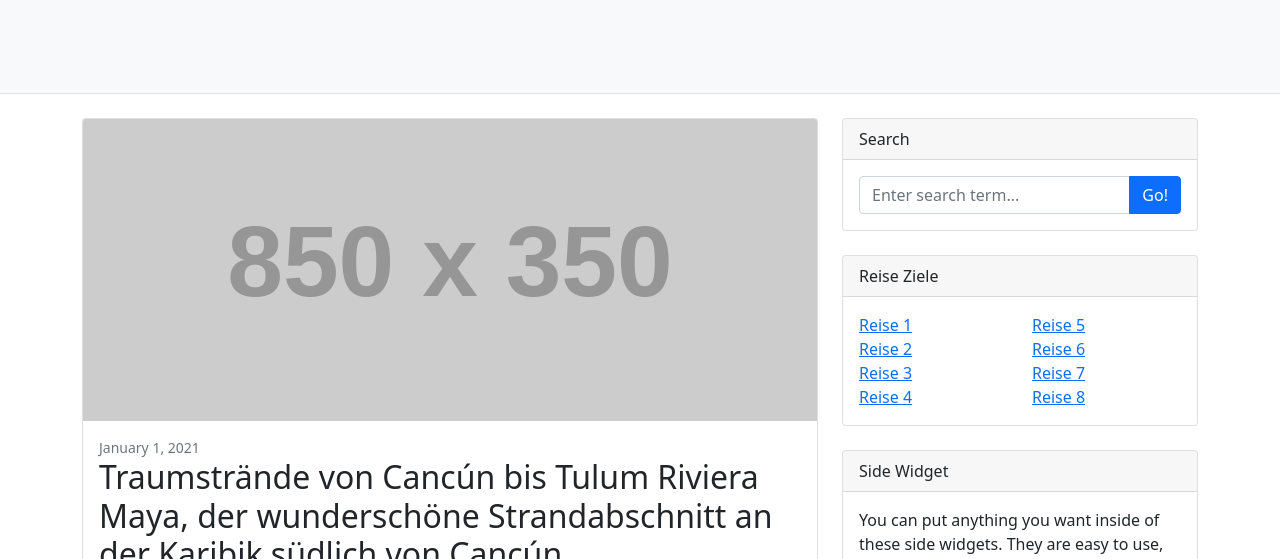
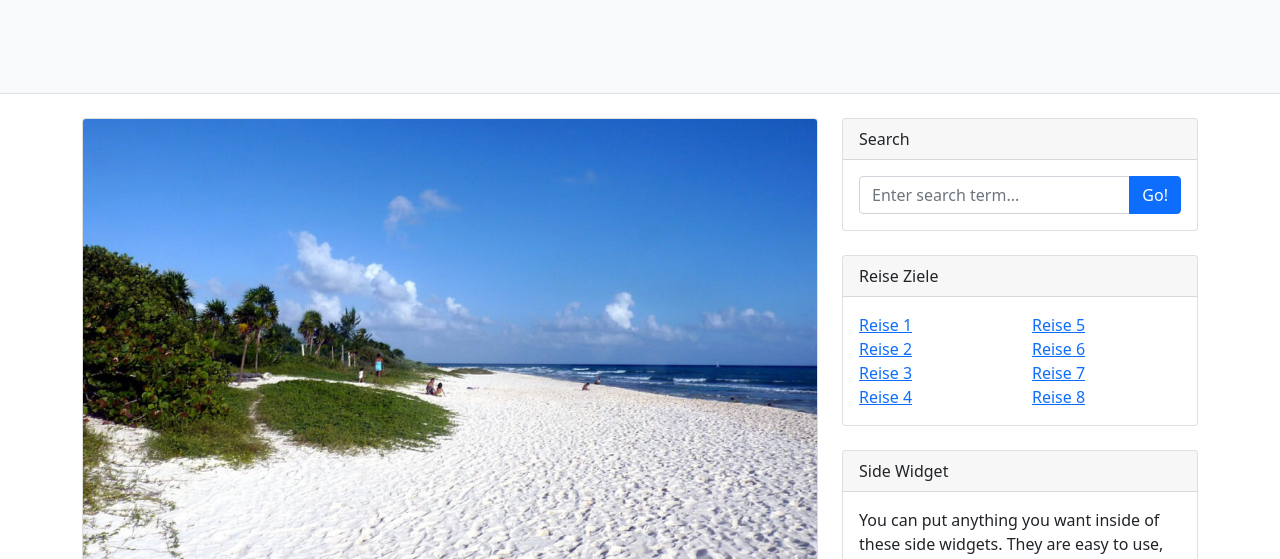
Before and after one commit to OrhanKadirov/Italien, a plain HTML site: page startbootstrap-blog-home-gh-pages/index.html in a window 1280 px wide. Shown: the part 241-800 px from the top of the page. Drawn offline with nearby package versions, Linux system fonts and the light colour scheme; placeholder pictures from the web are drawn by us.

Commit message:
img galery

```diff
--- a/startbootstrap-blog-home-gh-pages/index.html
+++ b/startbootstrap-blog-home-gh-pages/index.html
@@ -43,7 +43,7 @@
                 <div class="col-lg-8">
                     <!-- Featured blog post-->
                     <div class="card mb-4">
-                        <a href="#!"><img class="card-img-top" src="https://dummyimage.com/850x350/dee2e6/6c757d.jpg" alt="..." /></a>
+                        <a href="#!"><img class="card-img-top" src="../Image/banner/Banner.jpg" alt="..." /></a>
                         <div class="card-body">
                             <div class="small text-muted">January 1, 2021</div>
                             <h2 class="card-title">Traumstrände von Cancún bis Tulum
```
